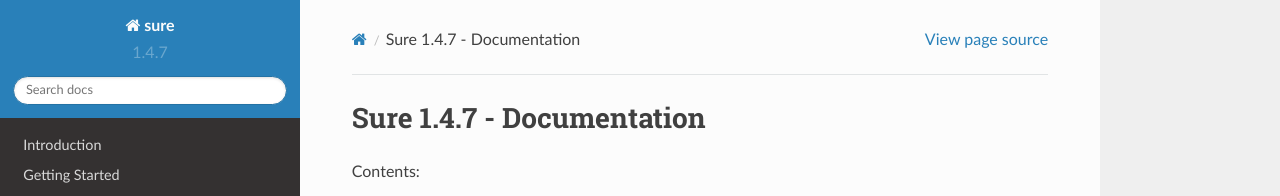
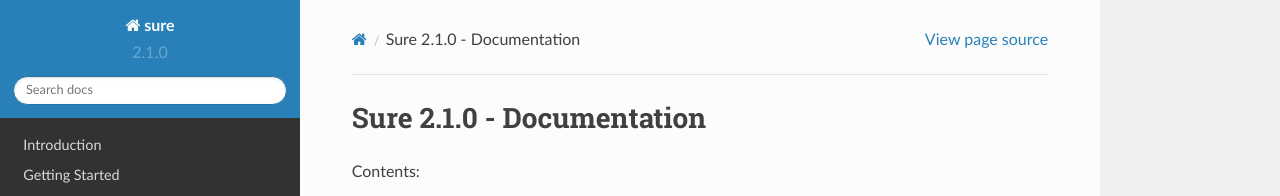
Before and after one commit to gabrielfalcao/sure, a Sphinx documentation site: the page built from docs/source/index.rst, in a window 1280 px wide and 900 px high. Shown: the top 196 px of the window. Built offline with Sphinx 7.4.7 and the Read the Docs theme 2.0.0, drawn with Linux system fonts in a browser that asks for light colours; formulas are drawn with MathJax 3.

Commit message:
bump minor version

```diff
--- a/README.rst
+++ b/README.rst
@@ -1,7 +1,5 @@
 sure
 ====
-
-
 
 .. image:: https://img.shields.io/pypi/dm/sure
    :target: https://pypi.org/project/sure
--- a/docs/source/conf.py
+++ b/docs/source/conf.py
@@ -64,9 +64,9 @@ author = u'Gabriel Falcão'
 # built documents.
 #
 # The short X.Y version.
-version = '1.4.7'
+version = '2.1.0'
 # The full version, including alpha/beta/rc tags.
-release = '1.4.7'
+release = '2.1.0'
 
 # The language for content autogenerated by Sphinx. Refer to documentation
 # for a list of supported languages.
--- a/sure/version.py
+++ b/sure/version.py
@@ -1 +1 @@
-version = "2.0.0"
+version = "2.1.0"
```
